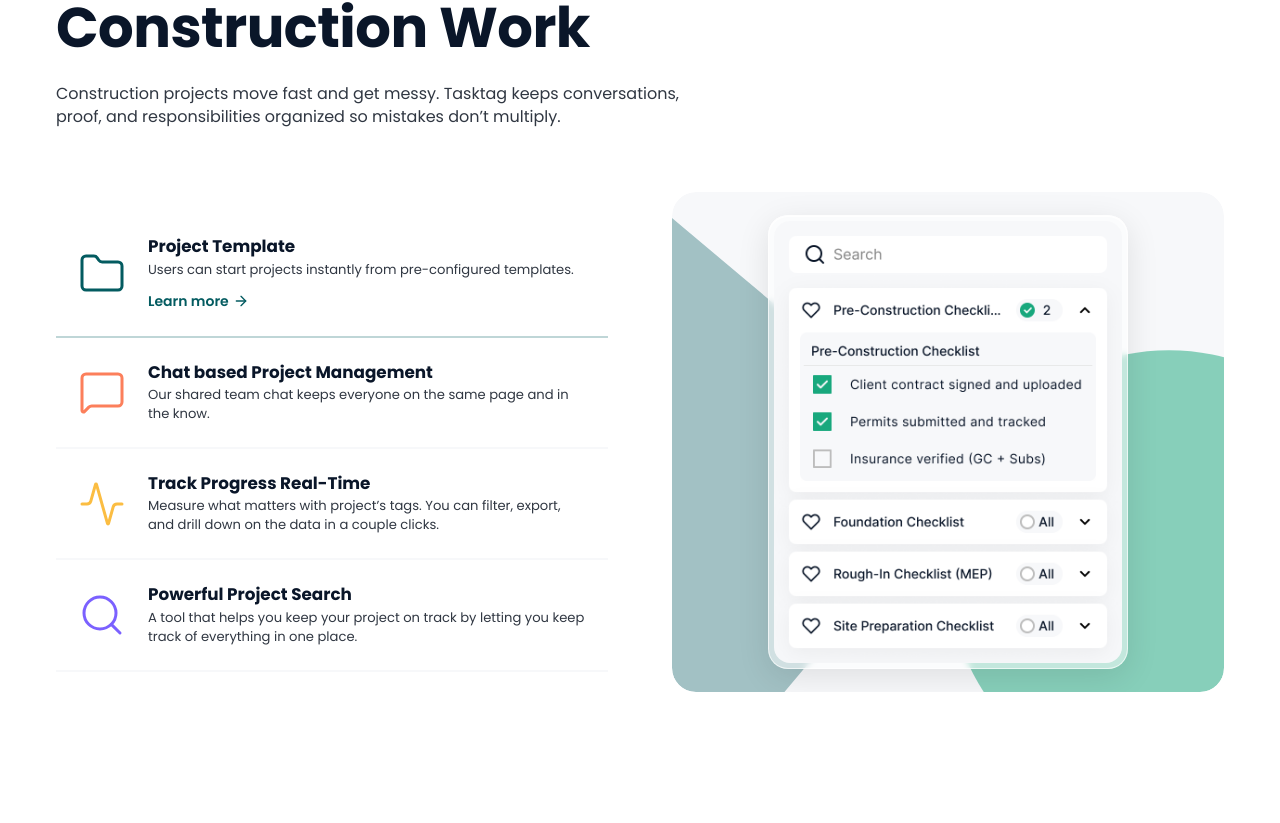
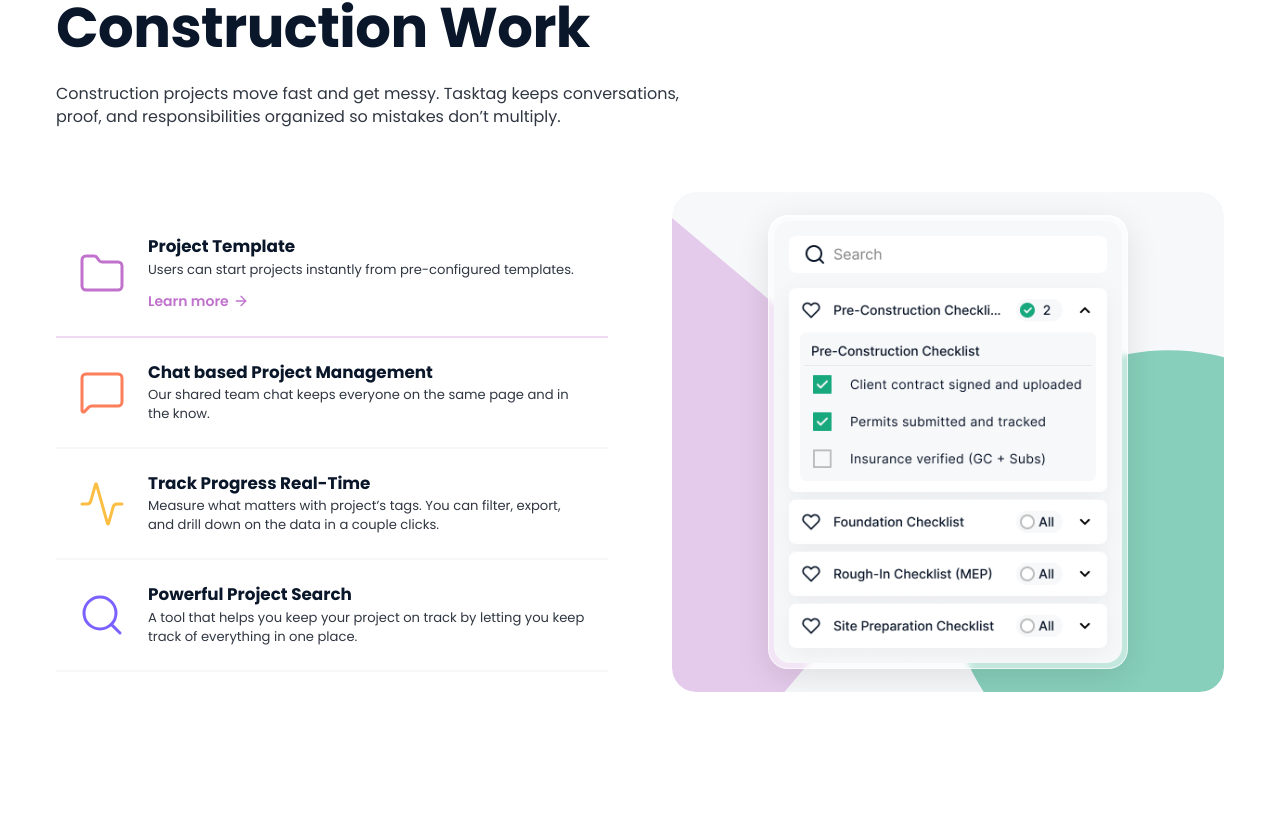
Before and after one commit to dedekysf/Landing-Page, a React (Vite) app: page / in a window 1280 px wide. Shown: the part 2517-3340 px from the top of the page. Built offline with nearby package versions, Linux system fonts and the light colour scheme.

Commit message:
feat: change project template feature color and update real results image

```diff
--- a/src/components/sections/Features.tsx
+++ b/src/components/sections/Features.tsx
@@ -12,12 +12,12 @@
 
     const features = [
         {
-            icon: <Folder size={48} color="#035B60" strokeWidth={1.5} />,
+            icon: <Folder size={48} color="#C072CD" strokeWidth={1.5} />,
             title: "Project Template",
             desc: "Users can start projects instantly from pre-configured templates.",
-            color: '#035B60',
-            bg: 'rgba(3,91,96,0.07)',
-            borderColor: 'rgba(3,91,96,0.25)',
+            color: '#C072CD',
+            bg: 'rgba(192,114,205,0.07)',
+            borderColor: 'rgba(192,114,205,0.25)',
             blobA: '#18A87D',
             blobB: '#B8E6E9',
             image: featureTags,
--- a/src/pages/Home.tsx
+++ b/src/pages/Home.tsx
@@ -9,7 +9,7 @@
 import Button from '../components/common/Button';
 import { motion } from 'framer-motion';
 import { ArrowDown, Clock, TrendingUp } from 'lucide-react';
-import constructionTeamImg from '../assets/construction-team.png';
+import constructionTeamImg from '../assets/project-leader.png';
 import styles from './Home.module.css';
 
 const Home: React.FC = () => {
@@ -86,7 +86,7 @@
                             <div className={styles.resultsRight}>
                                 <img
                                     src={constructionTeamImg}
-                                    alt="Construction team collaborating with TaskTag"
+                                    alt="Project leader using TaskTag at a residential construction site"
                                     className={styles.resultsImage}
                                 />
                             </div>
```
Also changed, not shown: src/assets/construction-team.png (deleted), src/assets/project-leader.png (added).
